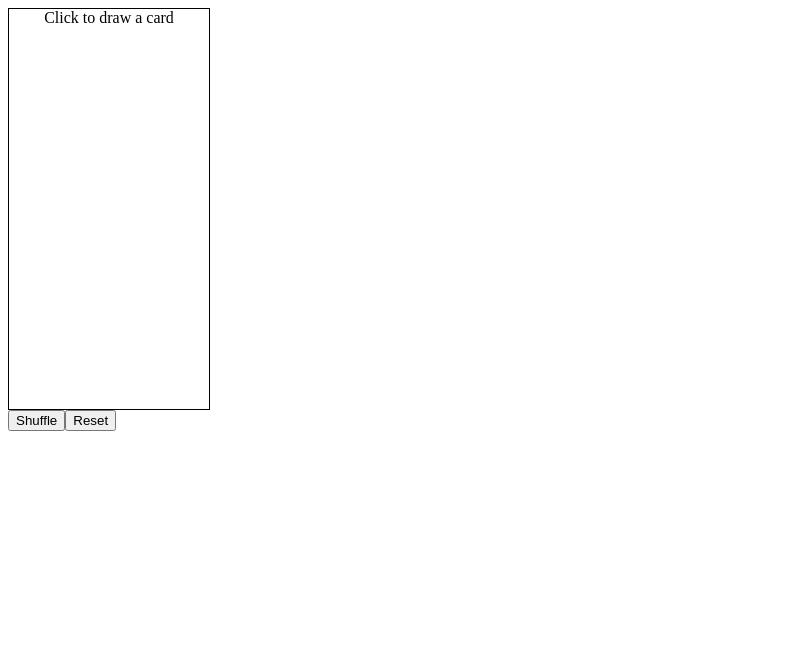
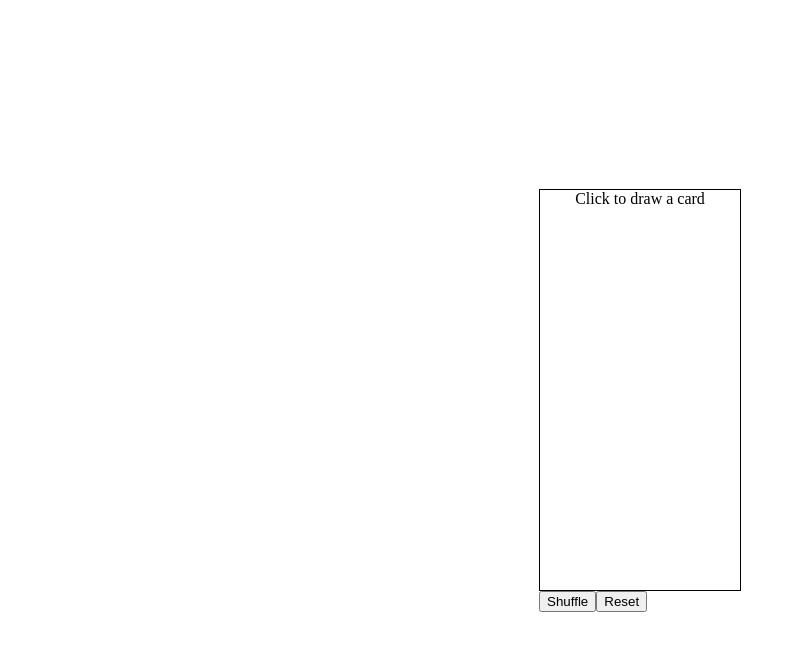
Before and after one commit to neillrobson/candyland, a React app: page / in a window 1280 px wide. Shown: the top 650 px of the page, without its empty margins (0-796 px from the left). Built offline with nearby package versions, Linux system fonts and the light colour scheme.

Commit message:
Add CSS to center deck widget
closes #1

```diff
--- /dev/null
+++ b/src/app/app.css
@@ -0,0 +1,8 @@
+html, body {
+    margin: 0;
+    height: 100%;
+}
+
+#app {
+    height: 100%;
+}
--- a/src/app/app.jsx
+++ b/src/app/app.jsx
@@ -1,6 +1,8 @@
 import React from 'react';
 
 import Deck from './deck';
+
+import './app.css';
 
 export default class App extends React.Component {
     constructor() {
--- a/src/app/deck.css
+++ b/src/app/deck.css
@@ -35,3 +35,10 @@
 .current-card.purple::before {
     background-color: #8c5f96;
 }
+
+.deck-container {
+    height: 100%;
+    display: flex;
+    justify-content: center;
+    align-items: center;
+}
--- a/src/app/deck.jsx
+++ b/src/app/deck.jsx
@@ -57,6 +57,7 @@ export default class Deck extends React.Component {
             }
         }
         return (
+            <div className="deck-container">
                 <div className="deck">
                     <div className={cardClassName} onClick={this.handleClick}>
                         {message}
@@ -66,6 +67,7 @@ export default class Deck extends React.Component {
                         <button onClick={this.reset}>Reset</button>
                     </div>
                 </div>
+            </div>
         );
     }
 }
```
Lines whose indentation alone changed are shown as unchanged.
